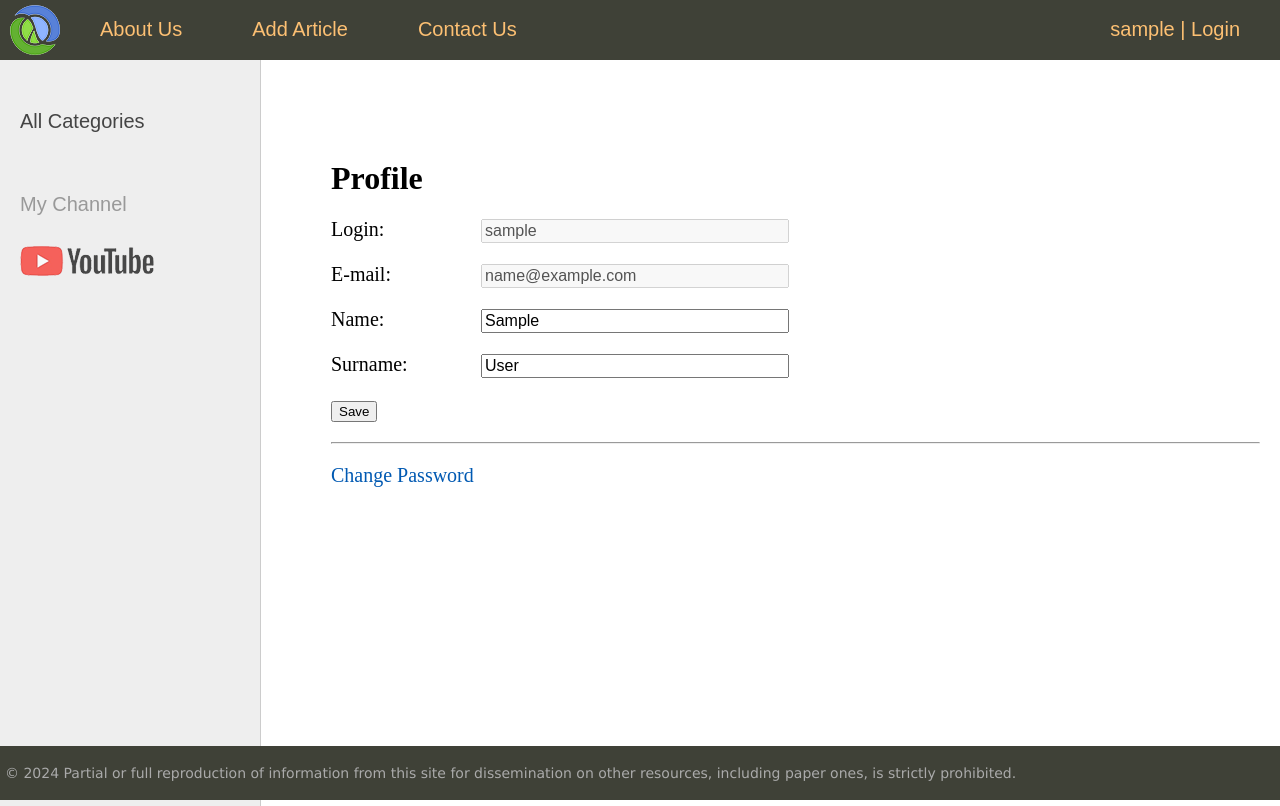
After one commit to nazarukiv/FameLink, a Django app: page /users/profile/ in a window 1280 px wide. The commit adds this page. Run offline with Django 4.2, Linux system fonts and the light colour scheme; the visitor is signed in with stand-in values (Sample User, id 1); data that the repository does not hold is empty.

Commit message:
Add User Registration, Password Reset, and Email Features for Account Management

```diff
--- a/popularpeople/templates/base.html
+++ b/popularpeople/templates/base.html
@@ -22,9 +22,9 @@
     <li><a href="{% url m.url_name %}">{{ m.name }}</a></li>
 {% endfor %}
 {% if user.is_authenticated %}
-    <li class="last">{{ user.username }} | <a href="{% url 'users:logout' %}">Login</a></li>
+    <li class="last"><a href="{% url 'users:profile' %}">{{ user.username }}</a> | <a href="{% url 'users:logout' %}">Login</a></li>
 {% else %}
-    <li class="last"><a href="{% url 'users:login' %}">Login</a> | <a href="#">Register</a></li>
+    <li class="last"><a href="{% url 'users:login' %}">Login</a> | <a href="{% url 'users:register' %}">Register</a></li>
 {% endif %}
             </ul>
             <div class="clear"></div>
--- a/users/forms.py
+++ b/users/forms.py
@@ -1,14 +1,61 @@
 from django import forms
 from django.contrib.auth import get_user_model
-from django.contrib.auth.forms import AuthenticationForm
+from django.contrib.auth.forms import AuthenticationForm, UserCreationForm, PasswordChangeForm
 
 
 class LoginUserForm(AuthenticationForm):
-    # username = forms.CharField(label="Login",
-    #                            widget=forms.TextInput(attrs={"class": "form-input"}))
-    # password = forms.CharField(label="Password",
-    #                            widget=forms.PasswordInput(attrs={'class': 'form-input'}))
 
     class Meta:
         model = get_user_model()
         fields = ['username', 'password']
+
+
+class RegisterUserForm(UserCreationForm):
+    username = forms.CharField(label="Login", max_length=150, required=True)
+    email = forms.EmailField(label="Email", required=True)
+    password1 = forms.CharField(label="Password", widget=forms.PasswordInput)
+    password2 = forms.CharField(label="Confirm Password", widget=forms.PasswordInput)
+
+    class Meta:
+        model = get_user_model()
+        fields = ('username', 'email', 'first_name', 'last_name', 'password1', 'password2')
+        labels = {
+            'email': "E-mail",
+            'first_name': 'Name',
+            'last_name': "Surname"
+        }
+
+    def clean_email(self):
+        email = self.cleaned_data.get('email')
+        if get_user_model().objects.filter(email=email).exists():
+            raise forms.ValidationError("This email is already in use. Please choose a different one.")
+        return email
+
+    def clean_password2(self):
+        cd = self.cleaned_data
+        if cd['password1'] != cd['password2']:
+            raise forms.ValidationError("Passwords do not match!")
+        return cd['password2']
+
+
+class ProfileUserForm(forms.ModelForm):
+    username = forms.CharField(disabled=True, label='Login', widget=forms.TextInput(attrs={'class': 'form-input'}))
+    email = forms.CharField(disabled=True, label='E-mail', widget=forms.TextInput(attrs={'class': 'form-input'}))
+
+    class Meta:
+        model = get_user_model()
+        fields = ['username', 'email', 'first_name', 'last_name']
+        labels = {
+            'first_name': 'Name',
+            'last_name': 'Surname',
+        }
+        widgets = {
+            'first_name': forms.TextInput(attrs={'class': 'form-input'}),
+            'last_name': forms.TextInput(attrs={'class': 'form-input'}),
+        }
+
+
+class UserPasswordChangeForm(PasswordChangeForm):
+    old_password = forms.CharField(label="Old Password", widget=forms.PasswordInput(attrs={'class': 'form-input'}))
+    new_password1 = forms.CharField(label="New Password", widget=forms.PasswordInput(attrs={'class': 'form-input'}))
+    new_password2 = forms.CharField(label="Confirm Password", widget=forms.PasswordInput(attrs={'class': 'form-input'}))
--- a/users/templates/users/login.html
+++ b/users/templates/users/login.html
@@ -17,8 +17,6 @@
             <div class="form-error">{{ field.errors }}</div>
         {% endfor %}
         <p><button type="submit">Login</button></p>
+        <p><a href="{% url 'users:password_reset' %}"> Forgot password?</a></p>
     </form>
-
-
-
 {% endblock %}
--- /dev/null
+++ b/users/templates/users/profile.html
@@ -0,0 +1,19 @@
+{% extends 'base.html' %}
+
+{% block content %}
+<h1>Profile</h1>
+
+<form method="post">
+    {% csrf_token %}
+    <div class="form-error">{{ form.non_field_errors }}</div>
+    {% for f in form %}
+    <p><label class="form-label" for="{{ f.id_for_label }}">{{f.label}}: </label>{{ f }}</p>
+    <div class="form-error">{{ f.errors }}</div>
+    {% endfor %}
+
+    <p><button type="submit">Save</button></p>
+</form>
+
+    <hr>
+    <p><a href="{% url 'users:password_change' %}">Change Password</a></p>
+{% endblock %}
--- a/users/urls.py
+++ b/users/urls.py
@@ -1,9 +1,37 @@
-from django.urls import path
-from users import views
+from django.contrib.auth.views import LogoutView, PasswordChangeView, PasswordChangeDoneView, PasswordResetView, \
+    PasswordResetDoneView, PasswordResetConfirmView, PasswordResetCompleteView
+from django.urls import path, reverse_lazy
+from . import views
 
-app_name = 'users'
+app_name = "users"
 
 urlpatterns = [
     path('login/', views.LoginUser.as_view(), name='login'),
-    path('logout/', views.logout_user, name='logout'),
+    path('logout/', LogoutView.as_view(), name='logout'),
+
+    path('password-change/', views.UserPasswordChange.as_view(), name="password_change"),
+    path('password-change/done/', PasswordChangeDoneView.as_view(template_name="users/password_change_done.html"), name="password_change_done"),
+
+    path('password-reset/',
+         PasswordResetView.as_view(
+            template_name="users/password_reset_form.html",
+            email_template_name="users/password_reset_email.html",
+            success_url=reverse_lazy("users:password_reset_done")
+         ),
+         name='password_reset'),
+    path('password-reset/done/',
+         PasswordResetDoneView.as_view(template_name="users/password_reset_done.html"),
+         name='password_reset_done'),
+    path('password-reset/<uidb64>/<token>/',
+         PasswordResetConfirmView.as_view(
+            template_name="users/password_reset_confirm.html",
+            success_url=reverse_lazy("users:password_reset_complete")
+         ),
+         name='password_reset_confirm'),
+    path('password-reset/complete/',
+         PasswordResetCompleteView.as_view(template_name="users/password_reset_complete.html"),
+         name='password_reset_complete'),
+
+    path('register/', views.RegisterUser.as_view(), name='register'),
+    path('profile/', views.ProfileUser.as_view(), name='profile'),
 ]
--- a/users/views.py
+++ b/users/views.py
@@ -1,28 +1,14 @@
-from django.contrib.auth import authenticate, login, logout
+from django.contrib.auth import authenticate, login, logout, get_user_model
 from django.contrib.auth.forms import AuthenticationForm
-from django.contrib.auth.views import LoginView
+from django.contrib.auth.mixins import LoginRequiredMixin
+from django.contrib.auth.views import LoginView, PasswordChangeView
 from django.http import HttpResponse, HttpResponseRedirect
 from django.shortcuts import render
 from django.urls import reverse, reverse_lazy
+from django.views.generic import CreateView, UpdateView
 
-from users.forms import LoginUserForm
+from users.forms import LoginUserForm, RegisterUserForm, ProfileUserForm, UserPasswordChangeForm
 
-
-# Create your views here.
-# def login_user(request):
-#     if request.method == 'POST':
-#         form = LoginUserForm(request.POST)
-#         if form.is_valid():
-#             cd = form.cleaned_data
-#             user = authenticate(request, username=cd['username'], password=cd['password'])
-#
-#             if user and user.is_active:
-#                 login(request, user)
-#                 return HttpResponseRedirect(reverse('home'))
-#     else:
-#         form = LoginUserForm()
-#
-#     return render(request, 'users/login.html', {'form': form})
 
 
 class LoginUser(LoginView):
@@ -37,3 +23,29 @@ class LoginUser(LoginView):
 def logout_user(request):
     logout(request)
     return HttpResponseRedirect(reverse('users:login'))
+
+
+
+class RegisterUser(CreateView):
+    form_class = RegisterUserForm
+    template_name = 'users/register.html'
+    extra_context = {'title': "Registration"}
+    success_url = reverse_lazy('users:login')
+
+
+class ProfileUser(LoginRequiredMixin, UpdateView):
+    model = get_user_model()
+    form_class = ProfileUserForm
+    template_name = 'users/profile.html'
+    extra_context = {'title': "Профиль пользователя"}
+
+    def get_success_url(self):
+        return reverse_lazy('users:profile')
+
+    def get_object(self, queryset=None):
+        return self.request.user
+
+class UserPasswordChange(PasswordChangeView):
+    form_class = UserPasswordChangeForm
+    success_url = reverse_lazy("users:password_change_done")
+    template_name = "users/password_change_form.html"
```
Also changed, not shown: DjangoAdvanced_Project/settings.py (+8 -0 lines), users/authentication.py (added, +21 -0 lines), users/templates/users/password_change_done.html (added, +7 -0 lines), users/templates/users/password_change_form.html (added, +17 -0 lines), users/templates/users/password_reset_complete.html (added, +9 -0 lines), users/templates/users/password_reset_confirm.html (added, +17 -0 lines), users/templates/users/password_reset_done.html (added, +10 -0 lines), users/templates/users/password_reset_email.html (added, +12 -0 lines), users/templates/users/password_reset_form.html (added, +16 -0 lines), users/templates/users/register.html (added, +11 -0 lines), users/templates/users/register_done.html (added, +7 -0 lines).
